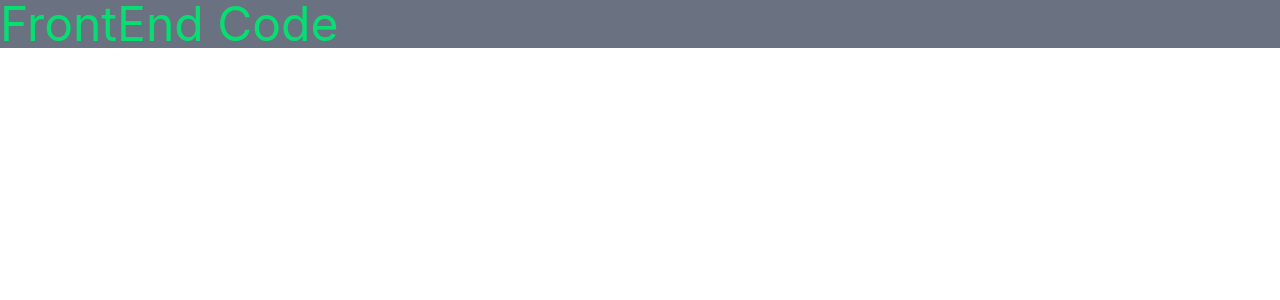
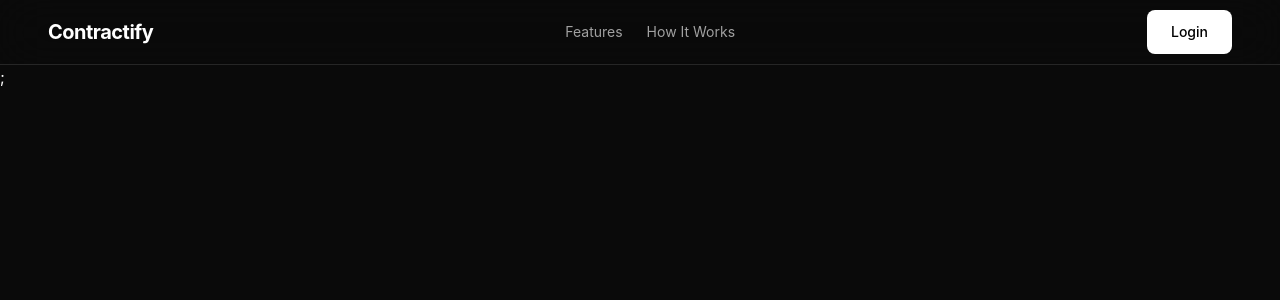
Before and after one commit to aayush2006kr/Contract-For-Freelancers, a React (Vite) app in the folder frontend-code/: page / in a window 1280 px wide. Shown: the top 300 px of the page. Built offline with nearby package versions, Linux system fonts and the light colour scheme.

Commit message:
Made Navbar of Contractify

```diff
--- a/frontend-code/index.html
+++ b/frontend-code/index.html
@@ -4,7 +4,12 @@
     <meta charset="UTF-8" />
     <link rel="icon" type="image/svg+xml" href="/favicon.svg" />
     <meta name="viewport" content="width=device-width, initial-scale=1.0" />
-    <title>frontend-code</title>
+    <title>Contractify</title>
+    <link href="https://fonts.googleapis.com/css2?family=Material+Symbols+Outlined:wght,FILL@100..700,0..1&amp;display=swap" rel="stylesheet"/>
+<link href="https://fonts.googleapis.com" rel="preconnect"/>
+<link crossorigin="" href="https://fonts.gstatic.com" rel="preconnect"/>
+<link href="https://fonts.googleapis.com/css2?family=Inter:wght@400;500;600;700;800&amp;family=JetBrains+Mono:wght@400;500&amp;display=swap" rel="stylesheet"/>
+<link href="https://fonts.googleapis.com/css2?family=Material+Symbols+Outlined:wght,FILL@100..700,0..1&amp;display=swap" rel="stylesheet"/>
   </head>
   <body>
     <div id="root"></div>
--- a/frontend-code/package.json
+++ b/frontend-code/package.json
@@ -14,8 +14,7 @@
     "axios": "^1.18.1",
     "react": "^19.2.7",
     "react-dom": "^19.2.7",
-    "react-router-dom": "^7.18.1",
-    "tailwindcss": "^4.3.3"
+    "react-router-dom": "^7.18.1"
   },
   "devDependencies": {
     "@eslint/js": "^10.0.1",
@@ -26,6 +25,7 @@
     "eslint-plugin-react-hooks": "^7.1.1",
     "eslint-plugin-react-refresh": "^0.5.3",
     "globals": "^17.7.0",
+    "tailwindcss": "^4.3.3",
     "vite": "^8.1.1"
   }
 }
--- a/frontend-code/src/App.jsx
+++ b/frontend-code/src/App.jsx
@@ -1,9 +1,10 @@
 import React from 'react'
-
+import AppRoutes from "./routes/AppRoutes";
 const App = () => {
   return (
-    <div className='bg-gray-500'>
-      <h1 className='text-5xl text-green-400'>FrontEnd Code</h1>
+    <div>
+       <AppRoutes />;
+
     </div>
   )
 }
--- /dev/null
+++ b/frontend-code/src/components/landing/Navbar.jsx
@@ -0,0 +1,51 @@
+import { Link } from "react-router-dom";
+
+function Navbar() {
+  return (
+    <nav className="sticky top-0 z-50 w-full border-b border-neutral-800 bg-neutral-950/80 backdrop-blur-xl">
+
+      <div className="mx-auto flex h-16 max-w-[1440px] items-center justify-between px-4 md:px-12">
+
+        {/* Logo */}
+        <Link
+          to="/"
+          className="text-xl font-bold tracking-tight text-white"
+        >
+          Contractify
+        </Link>
+
+        {/* Navigation Links */}
+        <div className="hidden space-x-6 text-sm text-neutral-400 md:flex">
+          <a
+            href="#features"
+            className="cursor-pointer transition-colors duration-200 hover:text-white active:opacity-80"
+          >
+            Features
+          </a>
+
+          <a
+            href="#how-it-works"
+            className="cursor-pointer transition-colors duration-200 hover:text-white active:opacity-80"
+          >
+            How It Works
+          </a>
+
+
+        </div>
+
+
+
+        {/* Login Button */}
+        <Link
+          to="/login"
+          className="rounded-lg bg-white px-6 py-3 text-sm font-medium text-black transition-colors duration-200 hover:bg-neutral-200 active:opacity-80"
+        >
+          Login
+        </Link>
+
+        </div>
+    </nav>
+  )
+}
+
+export default Navbar
--- a/frontend-code/src/index.css
+++ b/frontend-code/src/index.css
@@ -1 +1,6 @@
 @import "tailwindcss";
+
+ body{
+    background-color: #0A0A0A; color: #ffffff;
+
+}
--- a/frontend-code/src/main.jsx
+++ b/frontend-code/src/main.jsx
@@ -1,10 +1,12 @@
 import { StrictMode } from 'react'
 import { createRoot } from 'react-dom/client'
+import { BrowserRouter } from "react-router-dom";
 import './index.css'
 import App from './App.jsx'
 
 createRoot(document.getElementById('root')).render(
 
+  <BrowserRouter>
     <App />
-
+  </BrowserRouter>
 )
--- /dev/null
+++ b/frontend-code/src/pages/Landing/Landing.jsx
@@ -0,0 +1,12 @@
+import React from 'react'
+import Navbar from '../../components/landing/Navbar'
+
+const Landing = () => {
+  return (
+    <div>
+      <Navbar/>
+    </div>
+  )
+}
+
+export default Landing
--- /dev/null
+++ b/frontend-code/src/routes/AppRoutes.jsx
@@ -0,0 +1,13 @@
+import { Routes, Route } from "react-router-dom";
+
+import Landing from "../pages/Landing/Landing";
+
+function AppRoutes() {
+  return (
+    <Routes>
+      <Route path="/" element={<Landing />} />
+    </Routes>
+  );
+}
+
+export default AppRoutes;
```
Also changed, not shown: 1 other file (tests, documents, lock files or other folders).
